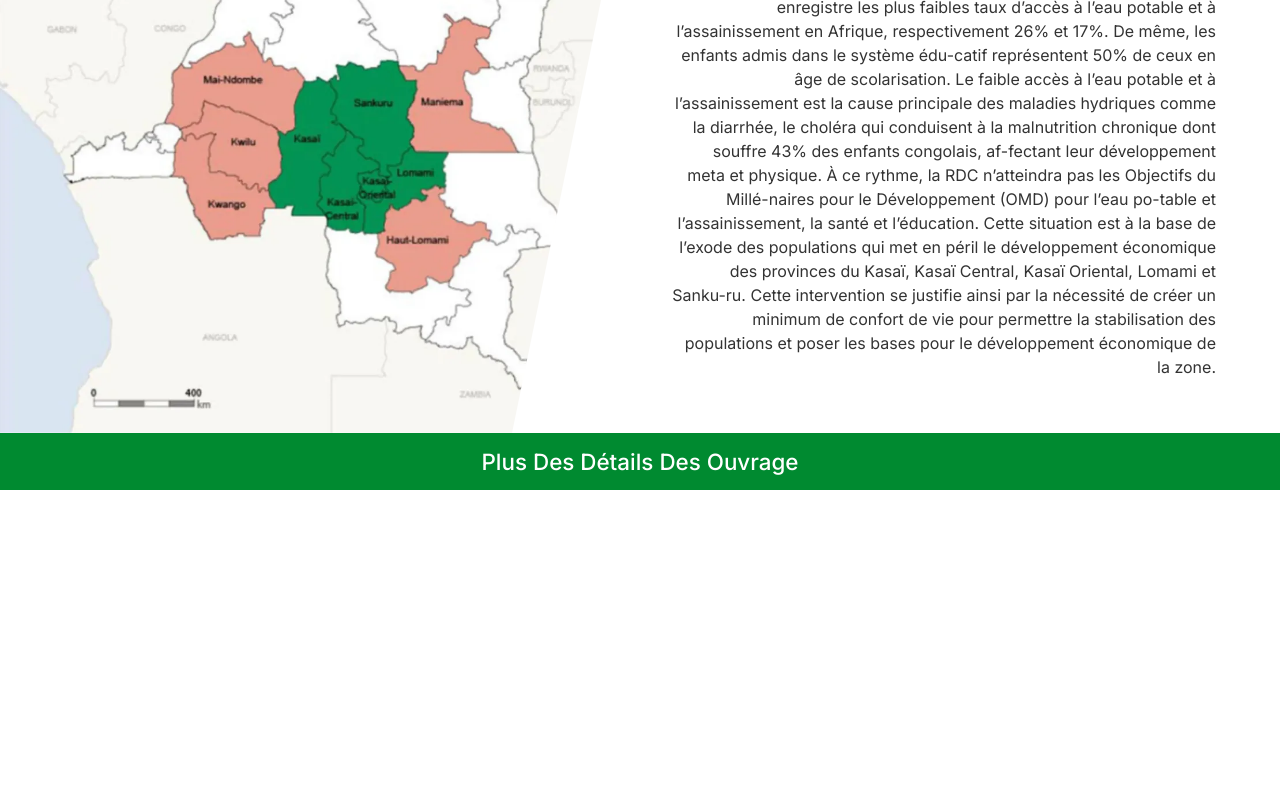
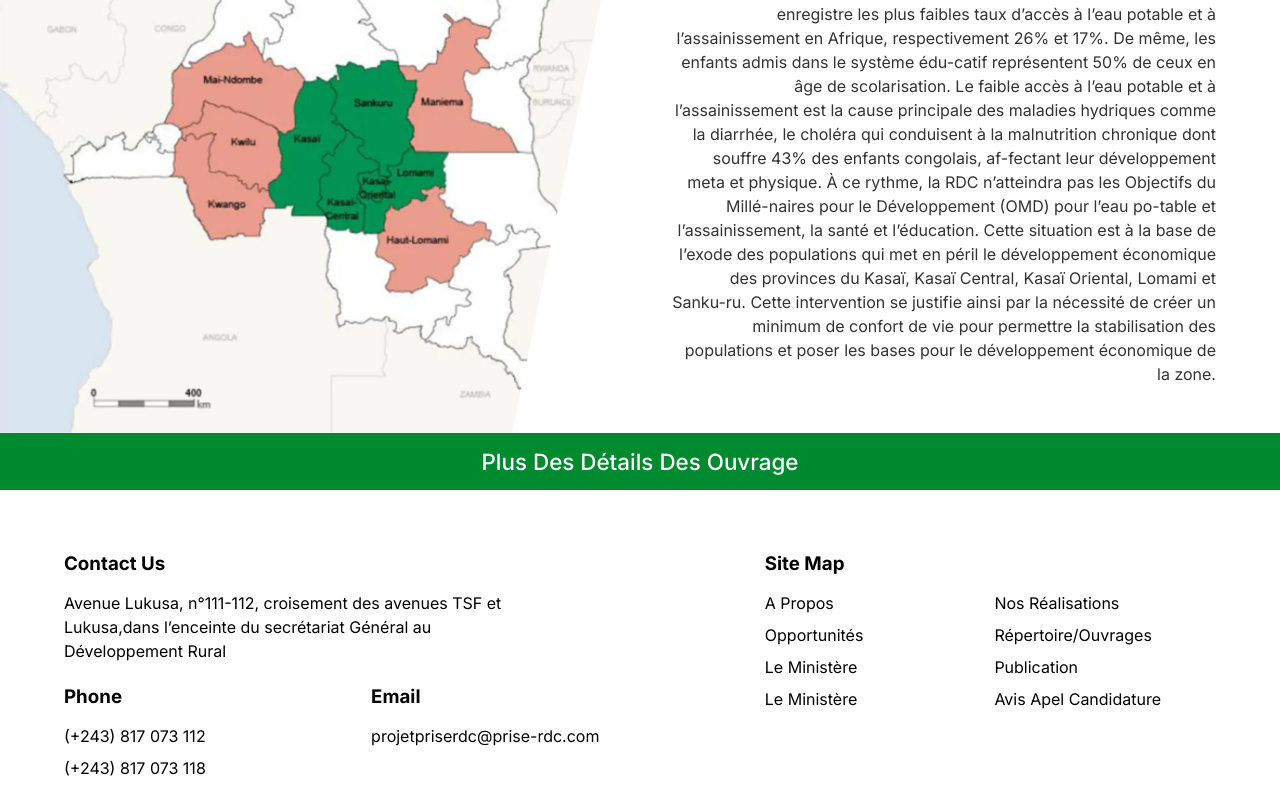
Before and after one commit to rohan031/rural-devlopment, an Astro site: page / in a window 1280 px wide. Shown: the part 2301-3091 px from the top of the page. Before the commit the page ends 2791 px from the top, so only its background shows below. Built offline with nearby package versions, Linux system fonts and the light colour scheme; Astro itself is replaced by a stand-in of ours.

Commit message:
footer added

```diff
--- /dev/null
+++ b/src/components/footer/footer.astro
@@ -0,0 +1,109 @@
+---
+import styles from "./footer.module.scss";
+
+const phone = ["(+243) 817 073 112", "(+243) 817 073 118"];
+const email = ["projetpriserdc@prise-rdc.com"];
+
+const siteMap = [
+	{
+		link: "/",
+		text: "A Propos",
+	},
+	{
+		link: "/",
+		text: "Nos Réalisations",
+	},
+	{
+		link: "/",
+		text: "Opportunités",
+	},
+	{
+		link: "/",
+		text: "Répertoire/Ouvrages",
+	},
+	{
+		link: "/",
+		text: "Le Ministère",
+	},
+	{
+		link: "/",
+		text: "Publication",
+	},
+	{
+		link: "/",
+		text: "Le Ministère",
+	},
+	{
+		link: "/",
+		text: "Avis Apel Candidature",
+	},
+];
+---
+
+<footer class={styles.footer}>
+	<div class="container">
+		<div class={styles.container}>
+			<div class={styles.about}>
+				<div class={styles.address}>
+					<h3>Contact Us</h3>
+
+					<p>
+						Avenue Lukusa, n°111-112, croisement des avenues TSF et
+						Lukusa,dans l’enceinte du secrétariat Général au
+						Développement Rural
+					</p>
+				</div>
+
+				<div class={styles.phone}>
+					<h3>Phone</h3>
+
+					<ul>
+						{
+							phone.map((item) => {
+								return (
+									<li>
+										<a href={`tel:${item}`}>{item}</a>
+									</li>
+								);
+							})
+						}
+					</ul>
+				</div>
+
+				<div class={styles.email}>
+					<h3>Email</h3>
+
+					<ul>
+						{
+							email.map((item) => {
+								return (
+									<li>
+										<a href={`mailto:${item}`}>{item}</a>
+									</li>
+								);
+							})
+						}
+					</ul>
+				</div>
+			</div>
+
+			<div class={styles.site_map}>
+				<h3>Site Map</h3>
+
+				<ul>
+					{
+						siteMap.map((item) => {
+							return (
+								<li>
+									<a href={item.link}>{item.text}</a>
+								</li>
+							);
+						})
+					}
+				</ul>
+			</div>
+		</div>
+
+		<img src="/logo.webp" alt="Ministry of Rural Development" />
+	</div>
+</footer>
--- /dev/null
+++ b/src/components/footer/footer.module.scss
@@ -0,0 +1,85 @@
+@use "/src/styles/abstracts/media-queries" as ab;
+
+.footer {
+	margin-block-end: 4rem;
+
+	img {
+		max-width: 15rem;
+		margin-inline: auto;
+		margin-block-start: 1rem;
+	}
+
+	.container {
+		display: grid;
+		gap: 1.5em;
+
+		@include ab.screen-64 {
+			grid-template-columns: 3fr 2fr;
+			align-items: start;
+		}
+
+		a {
+			color: var(--text-dark);
+			text-decoration-color: transparent;
+
+			&:hover,
+			&:focus-visible {
+				text-decoration-color: currentColor;
+			}
+		}
+
+		ul {
+			padding: 0;
+			list-style-type: none;
+			margin: 0;
+		}
+
+		.about {
+			display: grid;
+			gap: 1.5em;
+
+			> div {
+				display: grid;
+				gap: 1em;
+
+				> ul {
+					display: grid;
+					gap: 0.5em;
+				}
+			}
+
+			.address {
+				grid-area: address;
+				max-width: 27.5rem;
+			}
+			.phone {
+				grid-area: phone;
+			}
+			.email {
+				grid-area: email;
+				align-self: start;
+
+				ul {
+					margin: 0;
+				}
+			}
+
+			@include ab.screen-40 {
+				grid-template-areas:
+					"address address"
+					"phone email";
+			}
+		}
+
+		.site_map {
+			display: grid;
+			gap: 1em;
+
+			> ul {
+				display: grid;
+				grid-template-columns: 1fr 1fr;
+				gap: 0.5em;
+			}
+		}
+	}
+}
--- a/src/components/map/map.module.scss
+++ b/src/components/map/map.module.scss
@@ -77,15 +77,17 @@
 				var(--_fixed-used-width)
 			);
 
-			display: block;
-			max-height: clamp(39rem, 48.75vi, 40rem);
-			height: 100%;
+			// display: block;
+			// max-height: clamp(39rem, 48.75vi, 40rem);
+			// height: 100%;
+
+			grid-template-areas:
+				"map text"
+				"block block";
+			gap: 0;
 
 			.text {
 				text-align: right;
-				position: relative;
-				top: 45%;
-				translate: 0 -50%;
 
 				display: inline-block;
 				max-width: var(--_max-width);
@@ -99,11 +101,11 @@
 			}
 
 			.block {
-				clear: left;
+				// clear: left;
 			}
 
 			.image {
-				float: left;
+				// float: left;
 
 				clip-path: polygon(0 0, 100% 0, 80% 100%, 0 100%);
 				shape-outside: polygon(0 0, 100% 0, 80% 100%, 0 100%);
--- a/src/layouts/Layout.astro
+++ b/src/layouts/Layout.astro
@@ -1,6 +1,7 @@
 ---
 import Nav from "@components/nav/nav.astro";
 import "../styles/main.scss";
+import Footer from "@components/footer/footer.astro";
 
 interface Props {
 	title: string;
@@ -30,6 +31,7 @@ const { title } = Astro.props;
 	<body>
 		<Nav />
 		<slot />
+		<Footer />
 
 		<script>
 			new ResizeObserver(() => {
--- a/src/pages/index.astro
+++ b/src/pages/index.astro
@@ -17,5 +17,6 @@ import Project from "@components/projects/project.astro";
 	main {
 		display: grid;
 		gap: 4em;
+		margin-block-end: 4em;
 	}
 </style>
```
